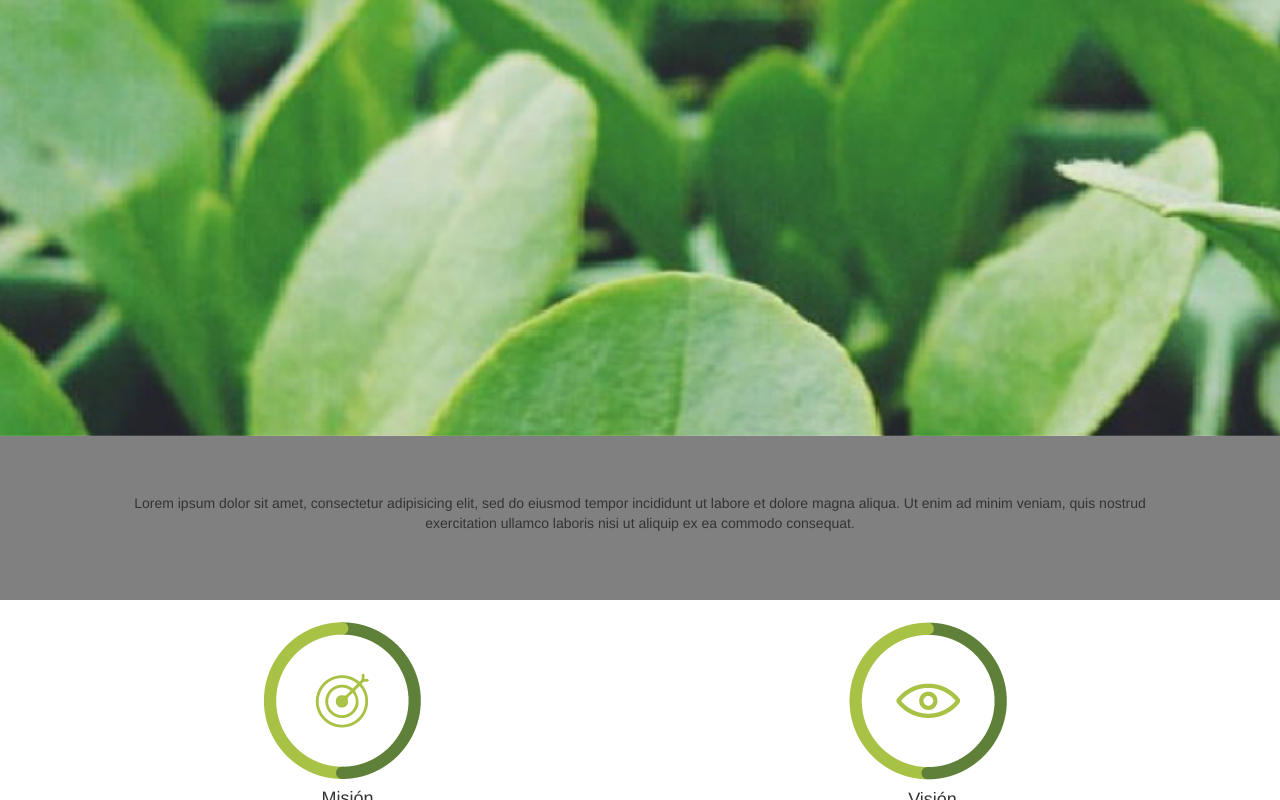
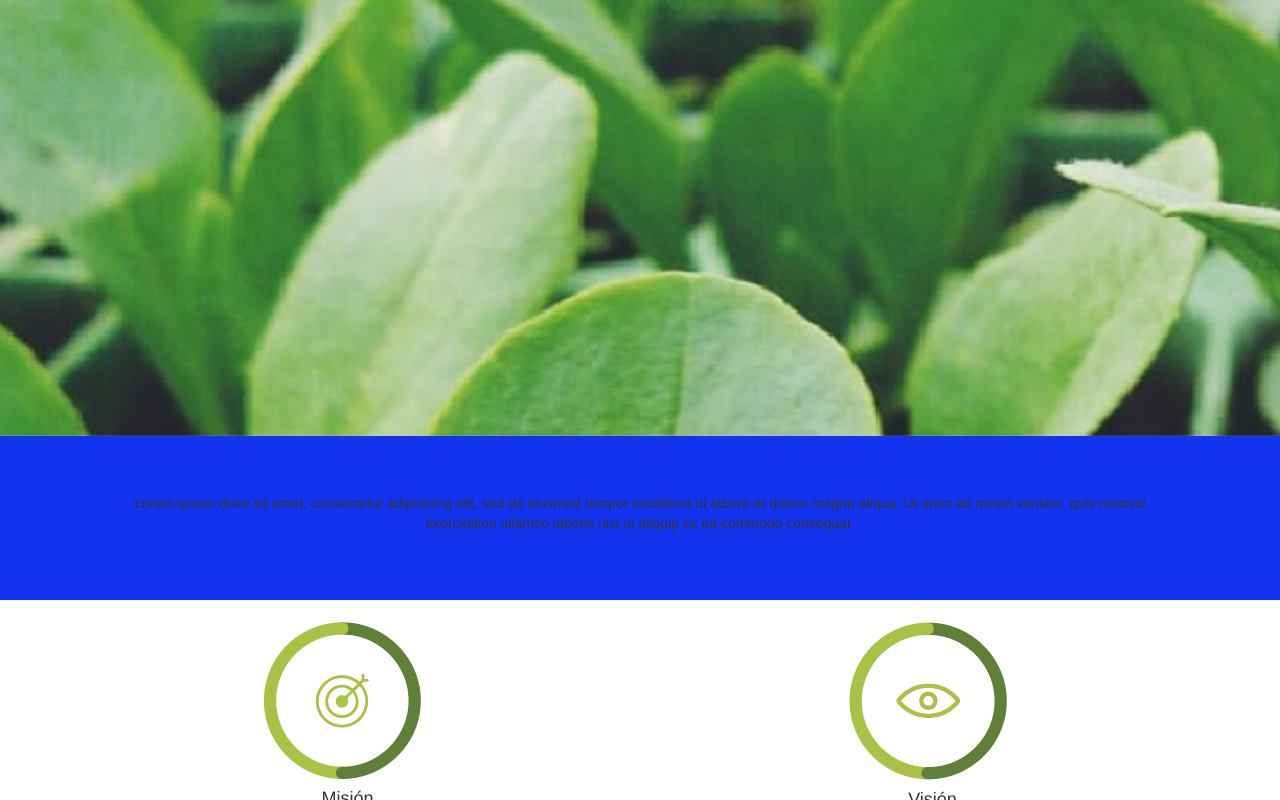
Before and after one commit to CelesteSuarez/ecomunidad, a plain HTML site: page index.html in a window 1280 px wide. Shown: the part 425-1225 px from the top of the page. Drawn offline with nearby package versions, Linux system fonts and the light colour scheme; files that its build step writes are made by us from their sources.

Commit message:
Fondo de la frase cambiado

```diff
--- a/stylesheets/views/_home.scss
+++ b/stylesheets/views/_home.scss
@@ -22,7 +22,7 @@ img.logo {
  /*Frase*/
 
  .frase{
- 	background-color: gray;
+ 	background-color: #1234EF;
  	width: 100%;
   margin-top: -2px;
  }
```
